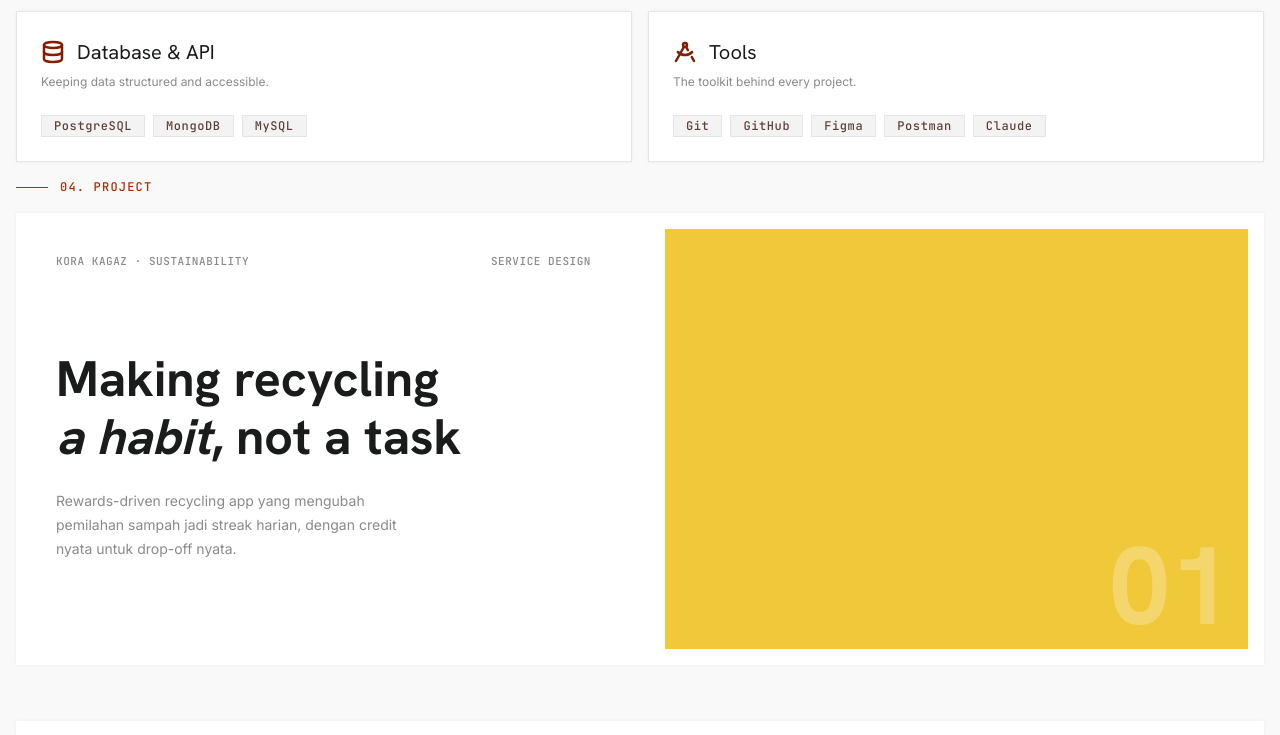
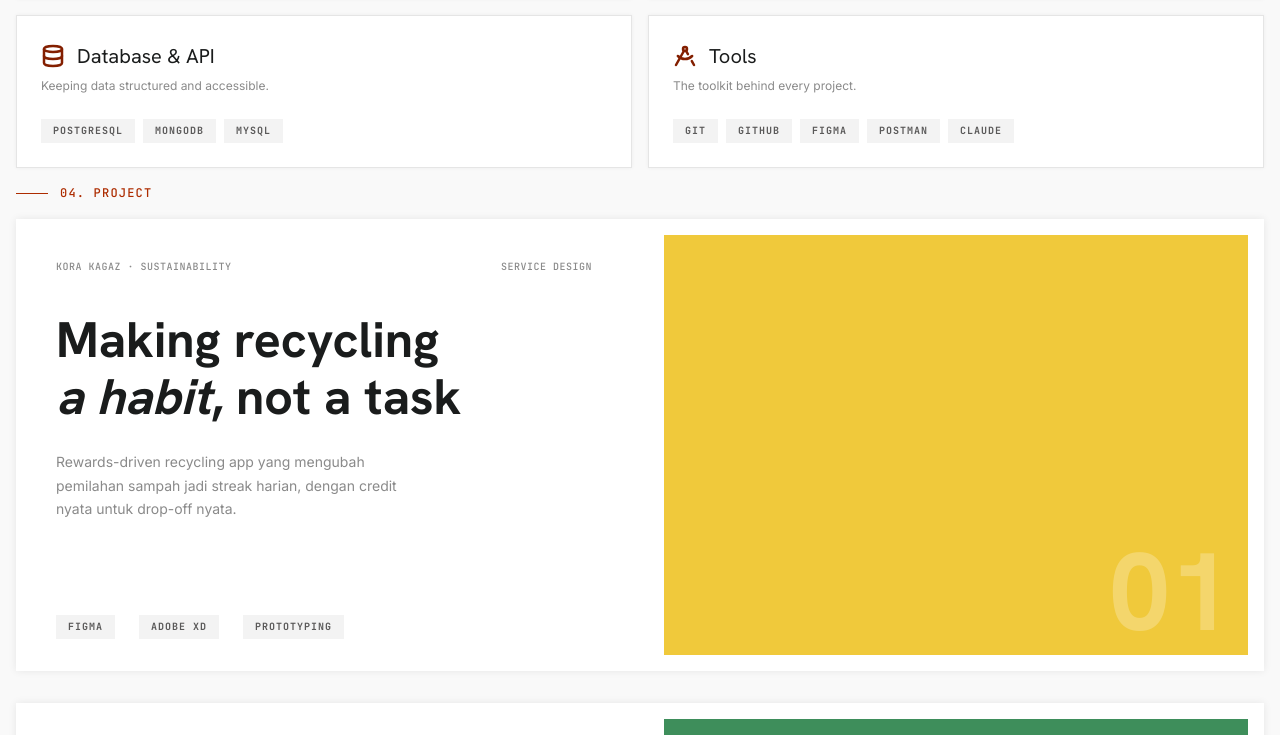
Before and after one commit to AzrilFitrayana/azril-main, a Next.js app: page / in a window 1280 px wide. Shown: the part 1778-2513 px from the top of the page. Built offline with nearby package versions, Linux system fonts and the light colour scheme.

Commit message:
style: add stack in StackCard and change style in globals.css .chip

```diff
--- a/app/globals.css
+++ b/app/globals.css
@@ -215,7 +215,7 @@
   }
 
   .chip {
-    @apply inline-flex items-center border border-bento-border bg-surface-container-low px-3 py-1 font-label text-label-sm text-on-surface-variant;
+    @apply inline-flex items-center font-mono text-[10px] px-3 py-1 bg-[rgba(240,240,240,0.8)] backdrop-blur-[2px] font-bold text-[#5a5959] uppercase tracking-widest;
   }
 
   .input {
--- a/components/StackCard.tsx
+++ b/components/StackCard.tsx
@@ -11,6 +11,7 @@ interface StackCardProps {
     title: React.ReactNode;
     desc: string;
     bg: string;
+    stack: string[];
   };
   index: number;
   total: number;
@@ -31,35 +32,61 @@ const StackCard = ({ project, index, total }: StackCardProps) => {
   return (
     <div
       ref={ref}
-      className="sticky top-16 md:top-25 flex md:mt-4 py-6 md:py-0"
+      className="sticky
+        top-25
+        py-4"
       style={{ zIndex: index + 1 }}
     >
       <motion.div
         // href="#"
-        className="mx-auto w-full grid grid-cols-1 md:grid-cols-2 p-4 mb-10 gap-6 sm:gap-8 md:gap-12.5 bg-white shadow-[0_0_4px_rgba(0,0,0,0.05)]"
+        className="mx-auto
+          w-full
+          overflow-hidden
+          bg-white
+          shadow-[0_0_8px_rgba(0,0,0,0.08)]
+
+          grid
+          grid-cols-1
+          md:grid-cols-2
+
+          gap-5
+          md:gap-12
+
+          p-4
+          sm:p-6
+          md:p-4"
         style={{
           scale,
           y,
         }}
       >
         {/* Content */}
-        <div className="p-4 sm:p-6 order-2 md:order-1">
+        <div className="relative p-4 sm:p-6 pb-16 sm:pb-20 md:pb-16 order-2 md:order-1">
 
           {/* Meta */}
-          <div className="flex flex-wrap justify-between gap-x-4 gap-y-1 font-mono text-[10px] sm:text-[11px] font-medium text-[#8a8a8a] uppercase tracking-wider mb-6 md:mb-9">
+          <div className="flex flex-wrap justify-between gap-x-4 gap-y-1 font-mono text-[10px] font-medium text-[#8a8a8a] uppercase tracking-wider mb-6 md:mb-9">
             <span>{project.category}</span>
             <span>{project.tag}</span>
           </div>
 
           {/* Text */}
-          <div className="flex flex-col gap-4 md:gap-6 w-full justify-center mt-0 sm:mt-20">
-            <h2 className="font-display font-bold text-[28px] sm:text-[36px] md:text-[50px] leading-[1.15]">
+          <div className="flex flex-col gap-4 md:gap-6 w-full justify-center mt-0 sm:mt-20 xl:mt-0">
+            <h2 className="font-display font-bold text-[28px] sm:text-[36px] lg:text-[40px] xl:text-[50px] leading-[1.15]">
               {project.title}
             </h2>
 
-            <p className="text-[#8a8a8a] text-[13px] sm:text-[14px] max-w-full md:max-w-95 leading-[1.6] md:leading-[1.7]">
+            <p className="text-[#8a8a8a] text-[10px] sm:text-[12px] xl:text-[14px] max-w-full md:max-w-95 leading-[1.6] md:leading-[1.7]">
               {project.desc}
             </p>
+          </div>
+
+          {/* Stack */}
+          <div className="absolute flex flex-wrap gap-2 md:gap-6 w-[calc(100%-2rem)] sm:w-[calc(100%-3rem)] items-center bottom-4 sm:bottom-6 md:bottom-4">
+            {project.stack?.map((item, i) => (
+              <span key={i} className="chip">
+                {item}
+              </span>
+            ))}
           </div>
         </div>
 
--- a/components/homepage/ProjectsCard.tsx
+++ b/components/homepage/ProjectsCard.tsx
@@ -10,6 +10,7 @@ const projects = [
     id: 1,
     category: "Kora Kagaz · Sustainability",
     tag: "Service Design",
+    stack: ["Figma", "Adobe XD", "Prototyping"],
     title: (
       <>
         Making recycling
@@ -24,6 +25,7 @@ const projects = [
     id: 2,
     category: "Sprivy · Farm to Home",
     tag: "Design Project",
+    stack: ["Figma", "Adobe XD", "Prototyping"],
     title: (
       <>
         Bringing farm-fresh
@@ -38,6 +40,7 @@ const projects = [
     id: 3,
     category: "Loopwear · Circular Fashion",
     tag: "Product Design",
+    stack: ["Figma", "Adobe XD", "Prototyping"],
     title: (
       <>
         Second-hand,
```
